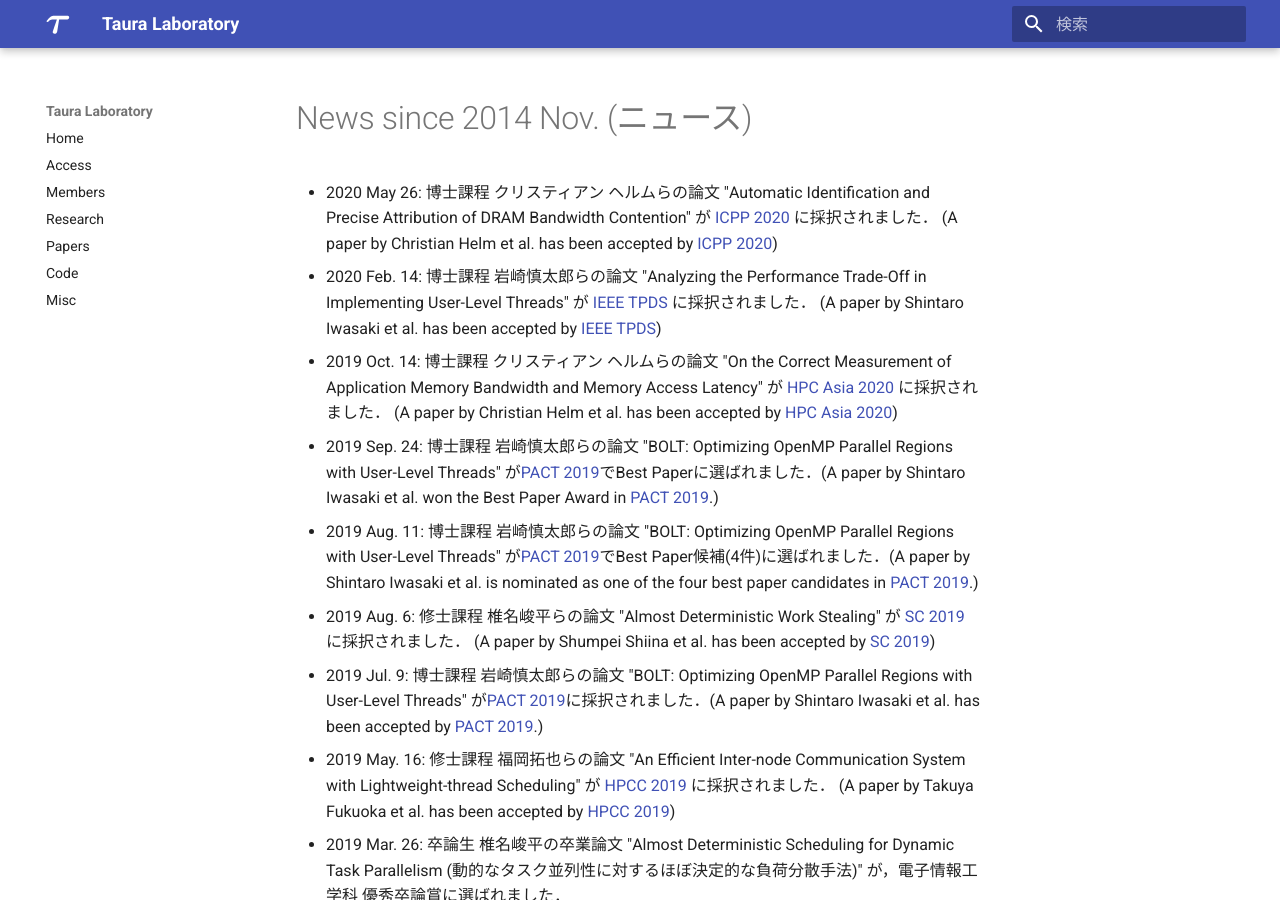
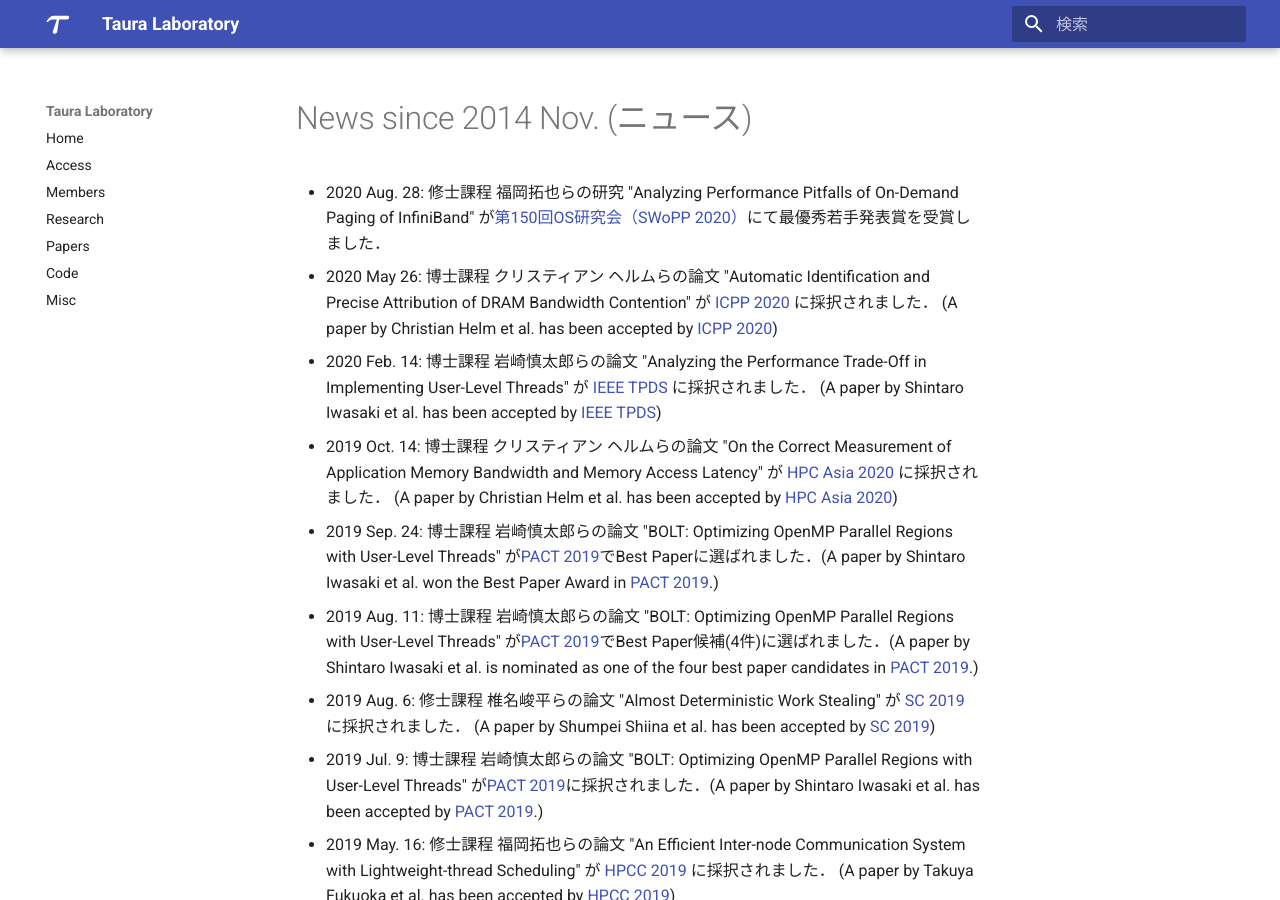
Before and after one commit to Yukayo/taura-lab, an MkDocs documentation site: the page built from docs/news.md, in a window 1280 px wide and 900 px high. Built offline with MkDocs 1.6.1 and Material for MkDocs 9.7.7, drawn with Linux system fonts in a browser that asks for light colours.

Commit message:
Update news.md

```diff
--- a/docs/news.md
+++ b/docs/news.md
@@ -1,5 +1,6 @@
 # News since 2014 Nov. (ニュース)
 
+  * 2020 Aug. 28: 修士課程 福岡拓也らの研究 "Analyzing Performance Pitfalls of On-Demand Paging of InfiniBand" が[第150回OS研究会（SWoPP 2020）](http://www.ipsj.or.jp/sig/os/index.php?2020%C7%AF7%B7%EE%B8%A6%B5%E6%B2%F1/)にて最優秀若手発表賞を受賞しました．
   * 2020 May  26: 博士課程 クリスティアン ヘルムらの論文 "Automatic Identification and Precise Attribution of DRAM Bandwidth Contention" が [ICPP 2020](https://jnamaral.github.io/icpp20/) に採択されました． (A paper by Christian Helm et al. has been accepted by [ICPP 2020](https://jnamaral.github.io/icpp20/))
   * 2020 Feb. 14: 博士課程 岩崎慎太郎らの論文 "Analyzing the Performance Trade-Off in Implementing User-Level Threads" が [IEEE TPDS](https://www.computer.org/csdl/journal/td) に採択されました． (A paper by Shintaro Iwasaki et al. has been accepted by [IEEE TPDS](https://www.computer.org/csdl/journal/td))
   * 2019 Oct. 14: 博士課程 クリスティアン ヘルムらの論文 "On the Correct Measurement of Application Memory Bandwidth and Memory Access Latency" が [HPC Asia 2020](http://sighpc.ipsj.or.jp/HPCAsia2020/index.html) に採択されました． (A paper by Christian Helm et al. has been accepted by [HPC Asia 2020](http://sighpc.ipsj.or.jp/HPCAsia2020/index.html))
```
